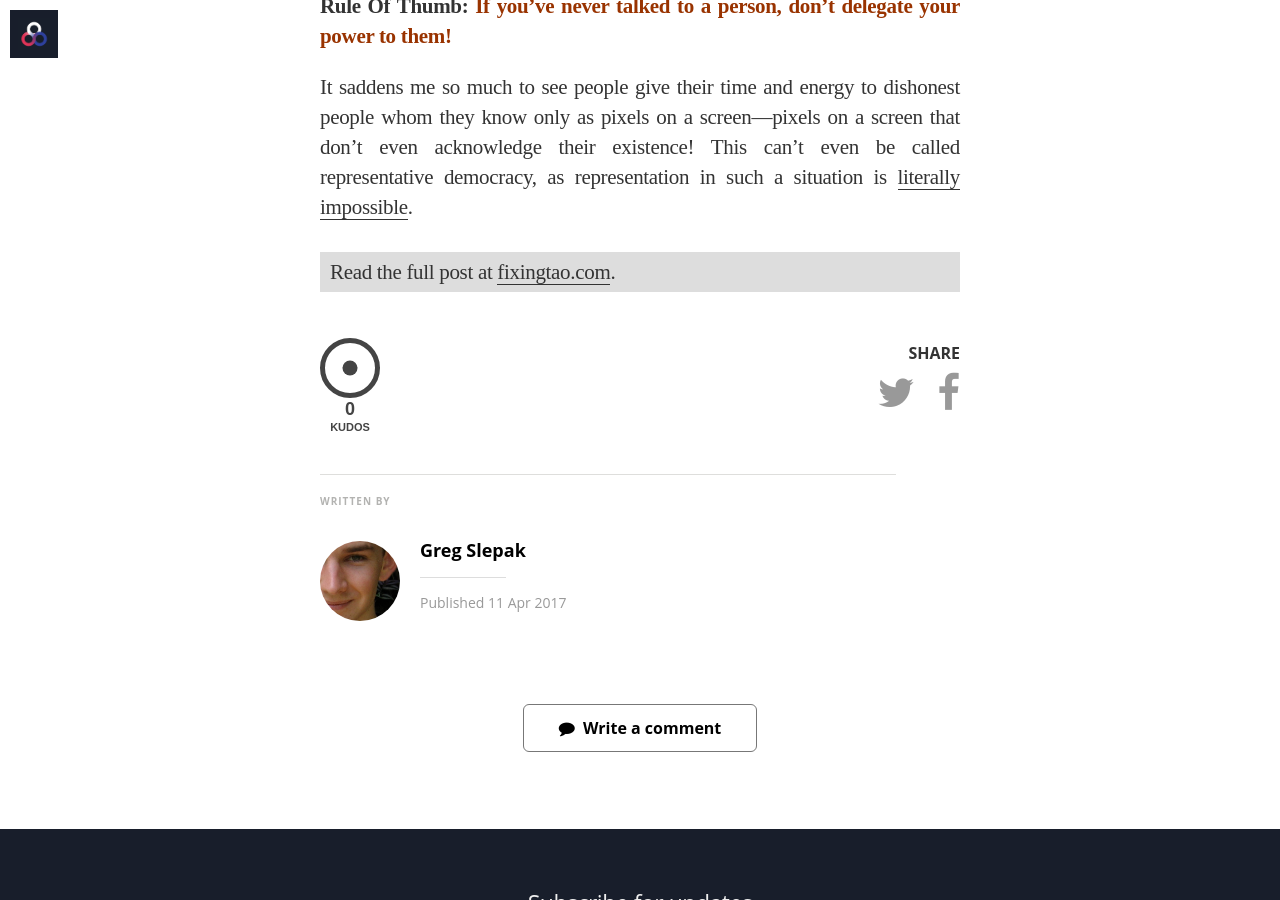
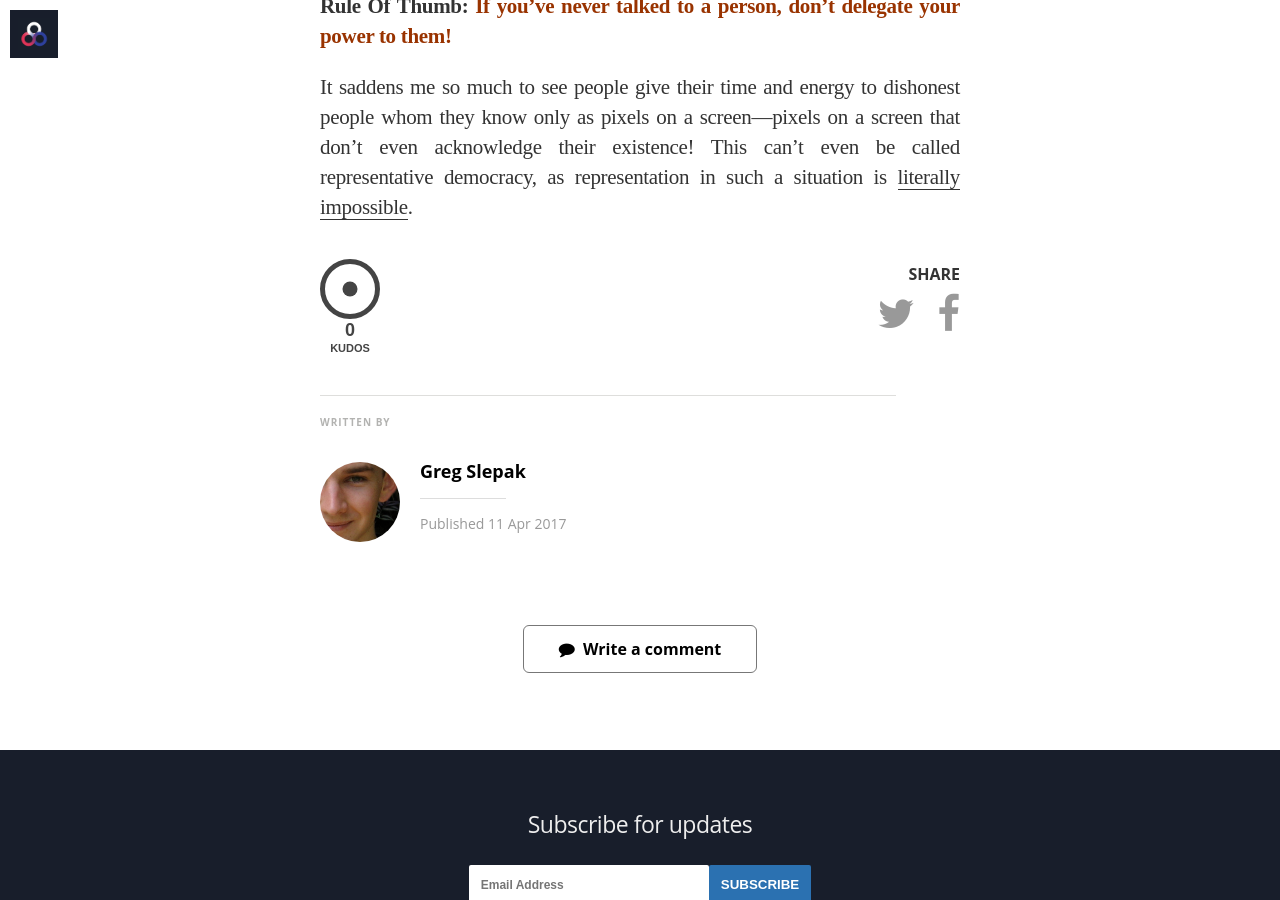
Before and after one commit to voteliquid/blog, a Jekyll site: the page built from _posts/2017-04-11-lets-end-hotdog-worship-in-america.md, in a window 1280 px wide and 900 px high, scrolled down 3190 px. Built offline with Jekyll 4.4.1, drawn with Linux system fonts in a browser that asks for light colours; nearby versions of some CDN libraries; some web fonts are replaced.

Commit message:
Remove 2nd link back to hotdog-worship original

```diff
--- a/_posts/2017-04-11-lets-end-hotdog-worship-in-america.md
+++ b/_posts/2017-04-11-lets-end-hotdog-worship-in-america.md
@@ -67,7 +67,3 @@ That seems kinda dumb, don’t you think?
 **Rule Of Thumb: <span style="color: #993300">If you’ve never talked to a person, don’t delegate your power to them!</span>**
 
 It saddens me so much to see people give their time and energy to dishonest people whom they know only as pixels on a screen—pixels on a screen that don’t even acknowledge their existence! This can’t even be called representative democracy, as representation in such a situation is [literally impossible](https://news.ycombinator.com/item?id=10899731).
-
-<p style="margin: 30px 0; background-color: #ddd; padding: 5px 10px;">
-  Read the full post at <a href="https://fixingtao.com/2016/04/lets-end-hotdog-worship-in-america/">fixingtao.com</a>.
-</p>
```
